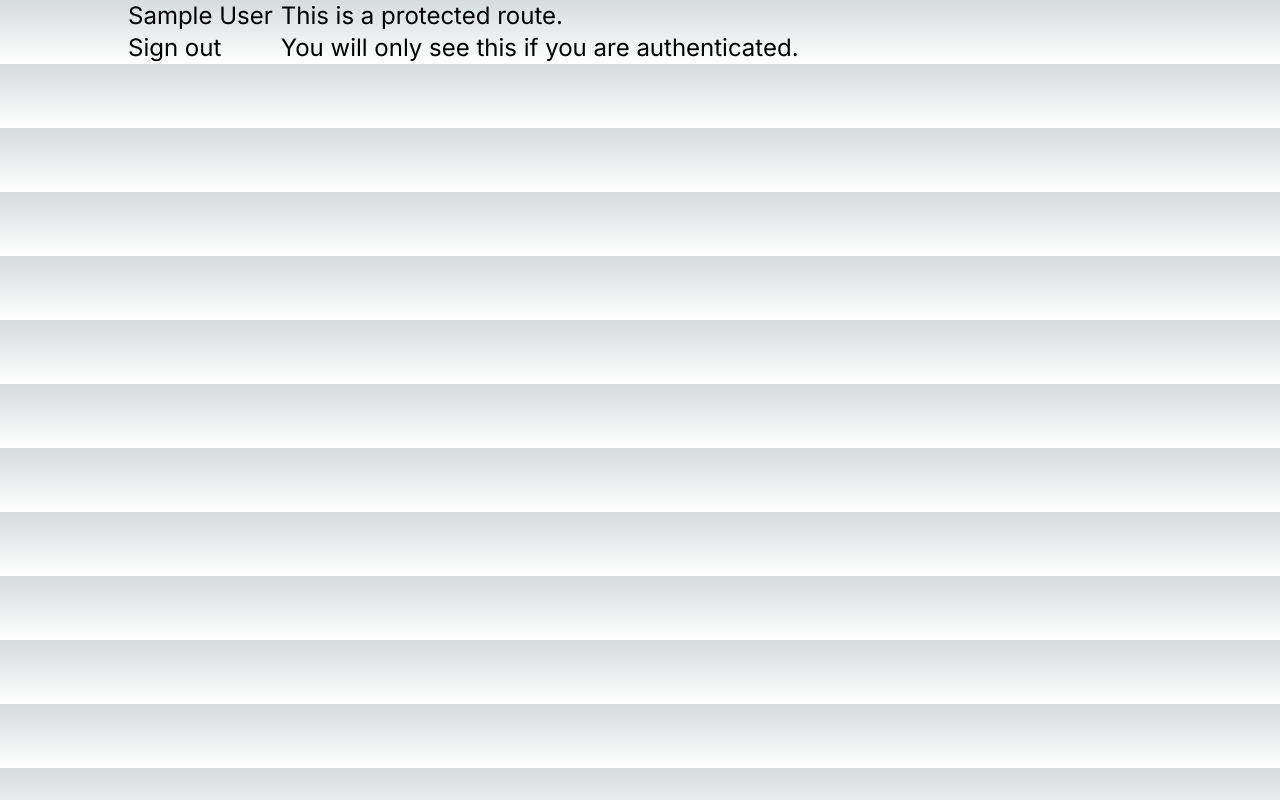
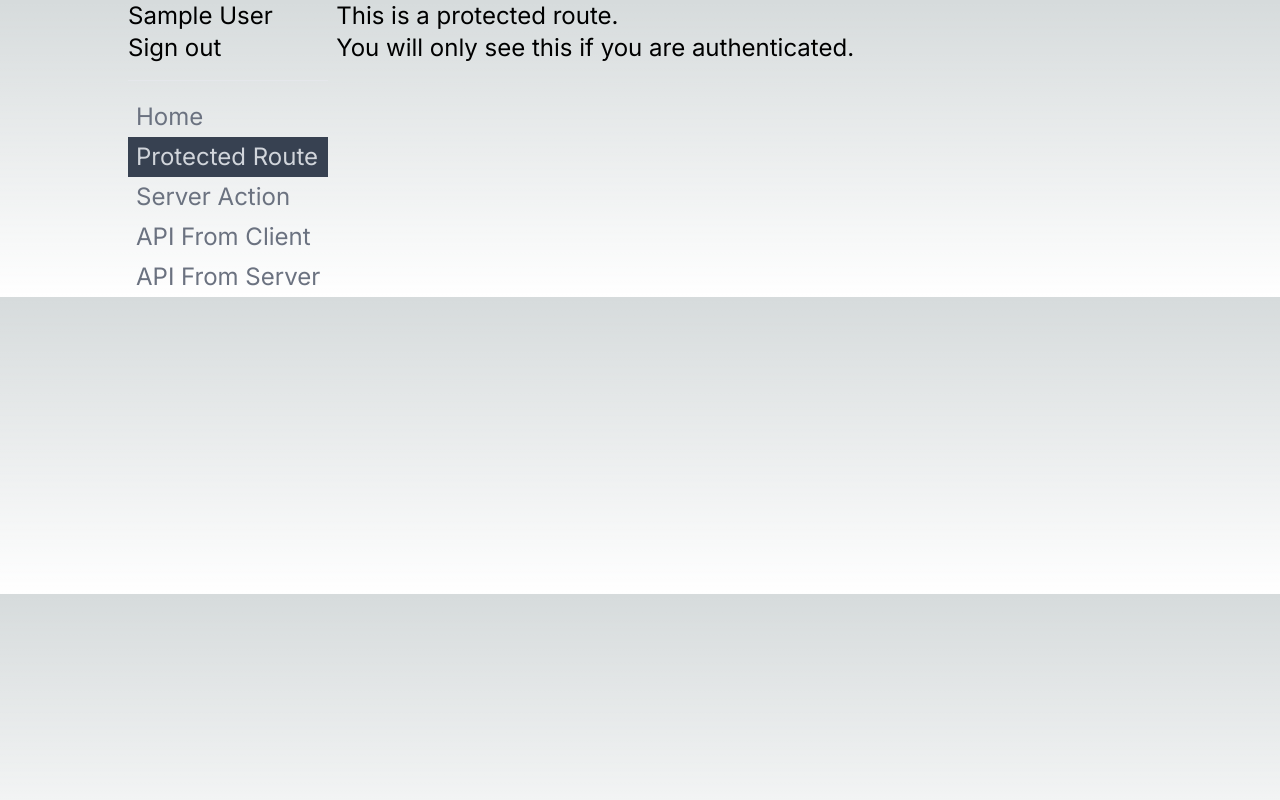
Before and after one commit to PedroMarianoAlmeida/blog-full-vercel, a Next.js app: page /protected in a window 1280 px wide. Built offline with nearby package versions, Linux system fonts and the light colour scheme; no server answers; sample sign-in values are in the browser's storage.

Commit message:
add menu
I copy from repository, so there is pages not implemented yet

```diff
--- a/src/app/components/NavMenu.tsx
+++ b/src/app/components/NavMenu.tsx
@@ -1,6 +1,11 @@
 "use client";
 import Link from "next/link";
 import { signIn, signOut, useSession } from "next-auth/react";
+import { usePathname } from "next/navigation";
+
+const ACTIVE_ROUTE = "py-1 px-2 text-gray-300 bg-gray-700";
+const INACTIVE_ROUTE =
+  "py-1 px-2 text-gray-500 hover:text-gray-300 hover:bg-gray-700";
 
 const AuthButton = () => {
   const { data: session } = useSession();
@@ -22,9 +27,55 @@ const AuthButton = () => {
 };
 
 const NavMenu = () => {
+  const pathname = usePathname();
+
   return (
     <div>
       <AuthButton />
+      <hr className="my-4" />
+      <ul>
+        <Link href="/">
+          <li className={pathname === "/" ? ACTIVE_ROUTE : INACTIVE_ROUTE}>
+            Home
+          </li>
+        </Link>
+        <Link href="/protected">
+          <li
+            className={
+              pathname === "/protected" ? ACTIVE_ROUTE : INACTIVE_ROUTE
+            }
+          >
+            Protected Route
+          </li>
+        </Link>
+        <Link href="/serverAction">
+          <li
+            className={
+              pathname === "/serverAction" ? ACTIVE_ROUTE : INACTIVE_ROUTE
+            }
+          >
+            Server Action
+          </li>
+        </Link>
+        <Link href="/apiFromClient">
+          <li
+            className={
+              pathname === "/apiFromClient" ? ACTIVE_ROUTE : INACTIVE_ROUTE
+            }
+          >
+            API From Client
+          </li>
+        </Link>
+        <Link href="/apiFromServer">
+          <li
+            className={
+              pathname === "/apiFromServer" ? ACTIVE_ROUTE : INACTIVE_ROUTE
+            }
+          >
+            API From Server
+          </li>
+        </Link>
+      </ul>
     </div>
   );
 };
```
